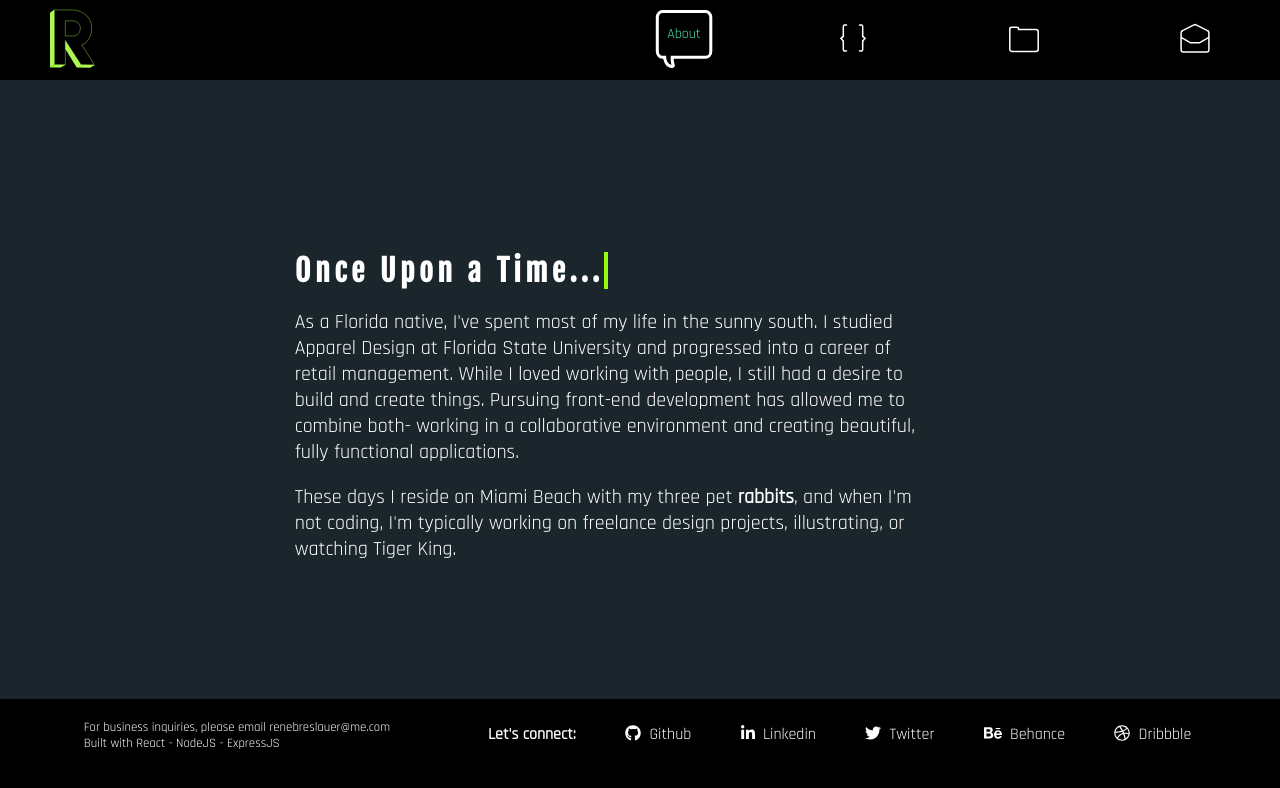
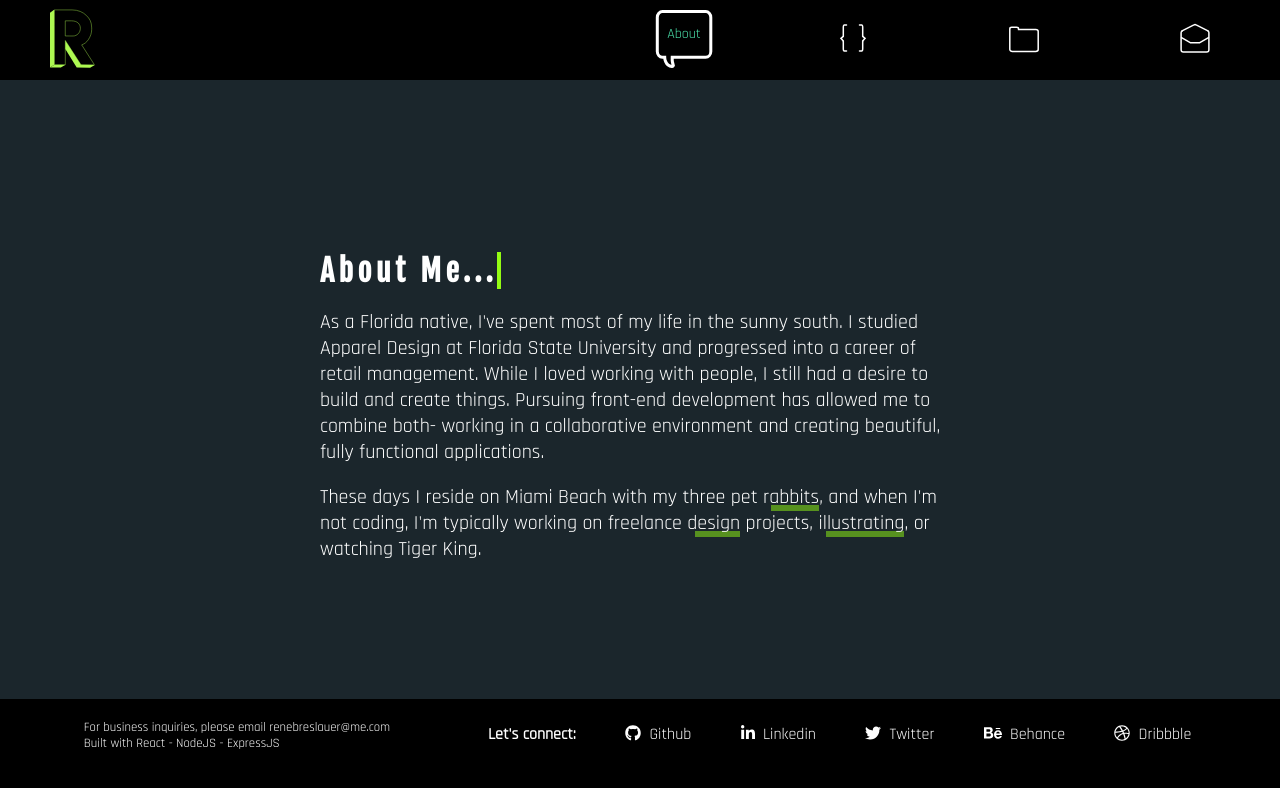
Before and after one commit to renebreslauer/portfolio_website, a React (Create React App) app: page /About in a window 1280 px wide. Shown: the top 788 px of the page. Built offline with nearby package versions, Linux system fonts and the light colour scheme; a web font is replaced by a local one.

Commit message:
added state to about page

```diff
--- a/package.json
+++ b/package.json
@@ -20,6 +20,7 @@
     "from": "^0.1.7",
     "nodemailer": "^6.4.6",
     "react": "^16.13.1",
+    "react-animated-modal": "^1.1.1",
     "react-dom": "^16.13.1",
     "react-fontawesome": "^1.7.1",
     "react-mailto": "^0.4.0",
--- a/src/components/index.js
+++ b/src/components/index.js
@@ -1,2 +1,3 @@
 export { default as Navbar } from '../components/Navbar/Navbar'
+export { default as Modal } from '../components/Modal/Modal'
 export { default as Footer } from '../components/Footer/Footer'
--- a/src/pages/About/About.jsx
+++ b/src/pages/About/About.jsx
@@ -1,8 +1,10 @@
-import React from 'react'
+import React, { useState } from 'react'
 import styles from './About.module.css'
 import Placeholder from '../../components/assets/placeholder_image.png'
 
 function About() {
+  const [isShown, setIsShown] = useState(false)
+
   return (
     <>
       <div className={styles.about_wrapper}>
@@ -10,7 +12,7 @@ function About() {
 
         <div className={styles.about_content}>
           <div className={styles.typewriter}>
-            <h2>Once Upon a Time...</h2>
+            <h2>About Me...</h2>
           </div>
           <p className={styles.about_body}>
             As a Florida native, I've spent most of my life in the sunny south.
@@ -23,13 +25,36 @@ function About() {
           </p>
           <p className={styles.about_body}>
             These days I reside on Miami Beach with my three pet{' '}
-            <span class={styles.special_text} id={styles.rabbit_text}>
+            <span
+              class={styles.special_text}
+              id={styles.rabbit_text}
+              onMouseEnter={() => setIsShown(true)}
+              onMouseLeave={() => setIsShown(false)}
+            >
               rabbits
             </span>
-            , and when I'm not coding, I'm typically working on freelance design
-            projects, illustrating, or watching Tiger King.
+            , and when I'm not coding, I'm typically working on freelance{' '}
+            <span
+              class={styles.special_text}
+              id={styles.design_text}
+              onMouseEnter={() => setIsShown(true)}
+              onMouseLeave={() => setIsShown(false)}
+            >
+              design
+            </span>{' '}
+            projects,{' '}
+            <span
+              class={styles.special_text}
+              id={styles.illustrating_text}
+              onMouseEnter={() => setIsShown(true)}
+              onMouseLeave={() => setIsShown(false)}
+            >
+              illustrating
+            </span>
+            , or watching Tiger King.
           </p>
         </div>
+        {isShown && (
           <div className={styles.hidden_images}>
             <img
               src={Placeholder}
@@ -37,6 +62,7 @@ function About() {
               className={styles.hidden_image}
             />
           </div>
+        )}
       </div>
     </>
   )
--- a/src/pages/About/About.module.css
+++ b/src/pages/About/About.module.css
@@ -38,24 +38,48 @@
 }
 
 .special_text {
-  font-weight: bold;
+  font-size: 20px;
+  font-family: 'Rajdhani', sans-serif;
+
+  color: white;
+  text-decoration: none;
+  position: relative;
+  overflow: hidden;
+}
+
+.special_text::after {
+  content: '';
+  background: #94fc13;
+  opacity: 0.5;
+  color: black;
+  position: absolute;
+  left: 8px;
+  bottom: -1px;
+  width: calc(100% - 8px);
+  height: calc(100% - 20px);
+  z-index: -1;
+  -webkit-transition: 0.35s cubic-bezier(0.25, 0.1, 0, 2.05);
+  transition: 0.35s cubic-bezier(0.25, 0.1, 0, 2.05);
+}
+.special_text:hover:after {
+  left: 0;
+  bottom: -2px;
+  width: 100%;
+  height: 100%;
+  color: black;
+}
+
+.special_text:hover {
+  color: black;
   cursor: pointer;
 }
 
 .hidden_image {
   background-color: white;
-  width: 5ch;
-  height: 5ch;
+  width: 10ch;
+  height: 10ch;
   border-radius: 50%;
-  opacity: 0;
-}
-
-#rabbit_text:hover:after #rabbit_image {
-  opacity: 100;
-  background-color: white;
-  width: 3ch;
-  height: 3ch;
-  border-radius: 50px;
+  position: absolute;
 }
 
 @keyframes typing {
--- a/src/pages/Portfolio/Portfolio.jsx
+++ b/src/pages/Portfolio/Portfolio.jsx
@@ -1,7 +1,6 @@
 import React from 'react'
 import styles from './Portfolio.module.css'
 import { useSpring, animated } from 'react-spring'
-import MissionBooked from '../../components/assets/missionbooked.gif'
 
 const calc = (x, y) => [
   -(y - window.innerHeight / 2) / 20,
@@ -36,10 +35,7 @@ const PortfolioProjects = () => {
             ></animated.div>
           </div>
           <div className={styles.project_footer}>
-            <a
-              target="_blank"
-              href="https://github.com/renebreslauer/C36_better_together_now_2"
-            >
+            <a target="_blank" href="https://mission-booked.herokuapp.com/">
               Live Site
             </a>
             <a
--- a/src/pages/Portfolio/Portfolio.module.css
+++ b/src/pages/Portfolio/Portfolio.module.css
@@ -46,16 +46,38 @@
 
 .project_footer a {
   font-size: 1rem;
-  padding: 2ch;
   font-family: 'Rajdhani', sans-serif;
-  margin-left: 5%;
+  margin-left: 10%;
   color: white;
   text-decoration: none;
+  position: relative;
+  overflow: hidden;
+}
+
+.project_footer a::after {
+  content: '';
+  background: #94fc13;
+  opacity: 0.5;
+  color: black;
+  position: absolute;
+  left: 12px;
+  bottom: -6px;
+  width: calc(100% - 8px);
+  height: calc(100% - 8px);
+  z-index: -1;
+  -webkit-transition: 0.35s cubic-bezier(0.25, 0.1, 0, 2.05);
+  transition: 0.35s cubic-bezier(0.25, 0.1, 0, 2.05);
+}
+.project_footer a:hover:after {
+  left: 0;
+  bottom: -2px;
+  width: 100%;
+  height: 100%;
+  color: black;
 }
 
 .project_footer a:hover {
-  color: #94fc13;
-  font-weight: bold;
+  color: black;
 }
 
 .project1 {
```
Also changed, not shown: src/components/Modal/Modal.jsx (added, +25 -0 lines), src/components/Modal/Modal.module.css (added), 1 other file (tests, documents, lock files or other folders). Lines whose indentation alone changed are shown as unchanged.
